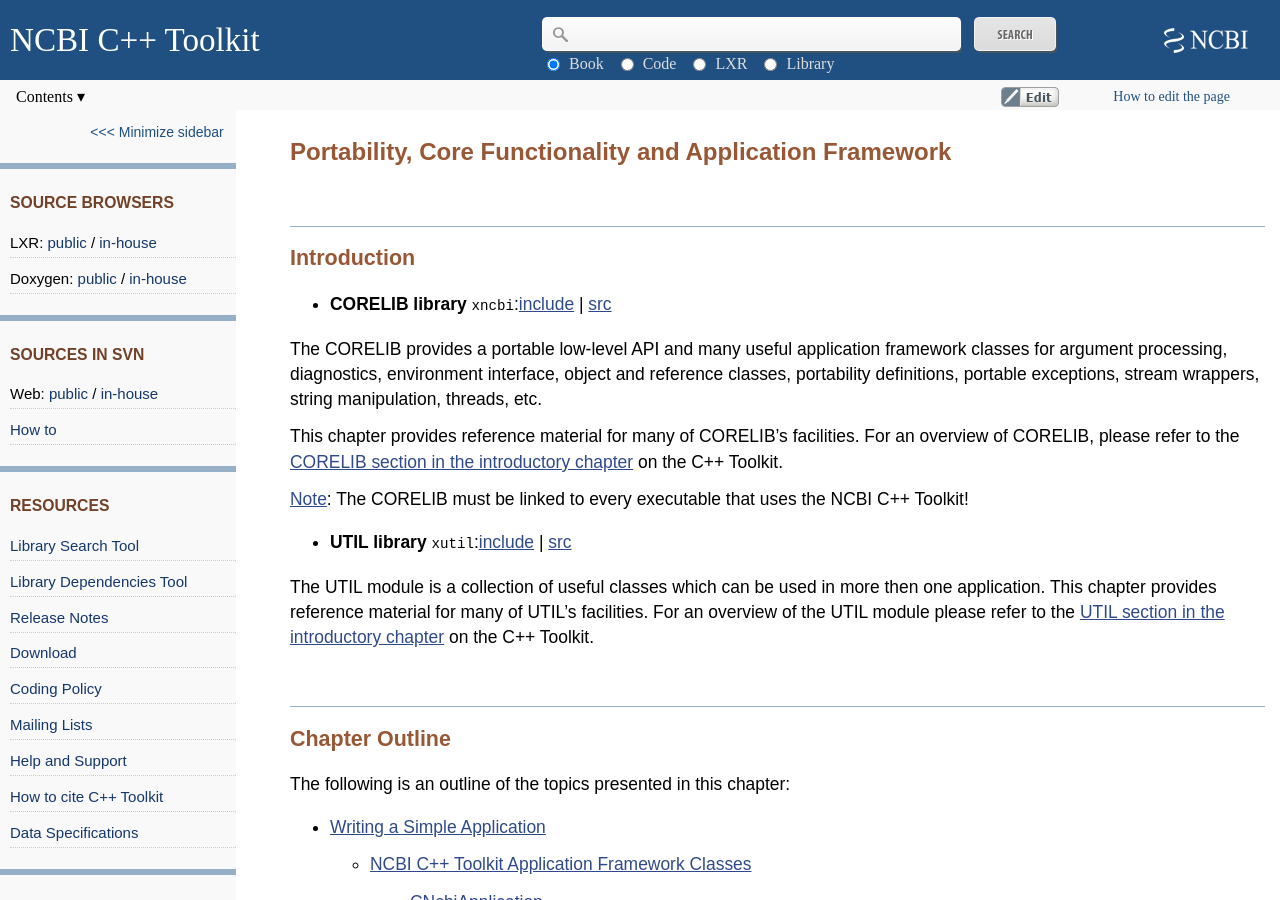
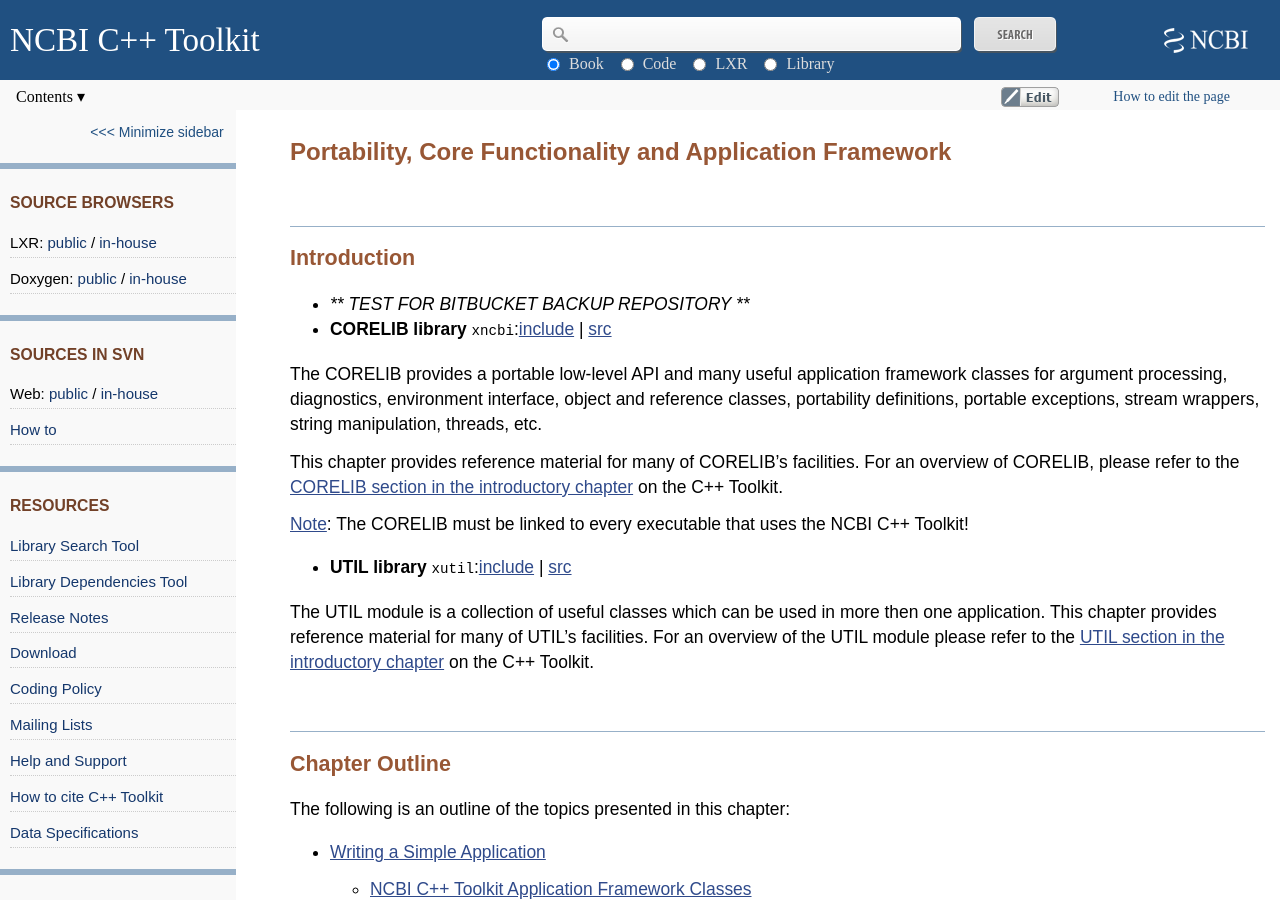
Before and after one commit to ncbi/cxx-toolkit, a Jekyll site: the page built from pages/test.md, in a window 1280 px wide and 900 px high. Built offline with Jekyll 4.4.1, drawn with Linux system fonts in a browser that asks for light colours.

Commit message:
TEST FOR BITBUCKET

```diff
--- a/pages/test.md
+++ b/pages/test.md
@@ -24,6 +24,8 @@
 
 ## Introduction
 
+
+- *** TEST FOR BITBUCKET BACKUP REPOSITORY ***
 -   **CORELIB library** `xncbi`:[include](https://www.ncbi.nlm.nih.gov/IEB/ToolBox/CPP_DOC/lxr/source/include/corelib) \| [src](https://www.ncbi.nlm.nih.gov/IEB/ToolBox/CPP_DOC/lxr/source/src/corelib)
 
 The CORELIB provides a portable low-level API and many useful application framework classes for argument processing, diagnostics, environment interface, object and reference classes, portability definitions, portable exceptions, stream wrappers, string manipulation, threads, etc.
```
